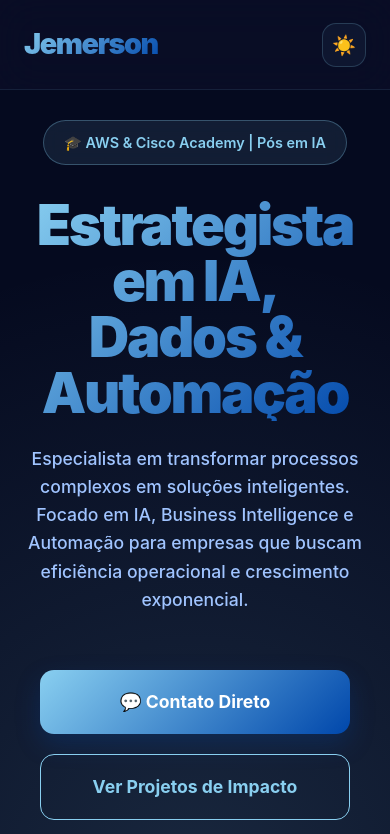
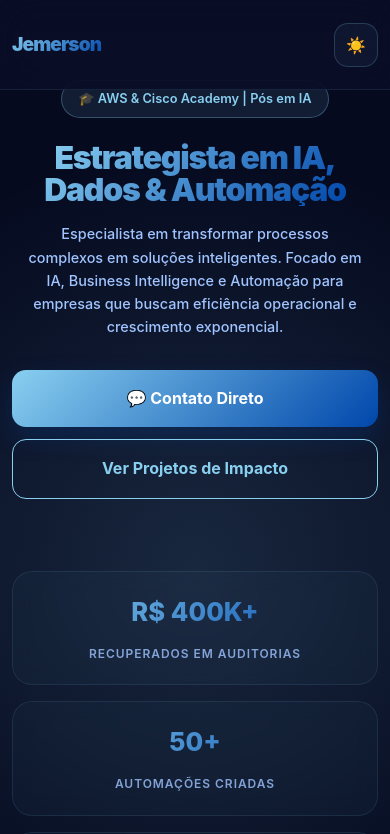
Before and after one commit to Jemerson07/vite-react-final, a React (Vite) app: page / in a window 390 px wide. Shown: the top 834 px of the page. Built offline with nearby package versions, Linux system fonts and the light colour scheme.

Commit message:
Add comprehensive mobile responsiveness to all components (Navbar, Hero, and more)

```diff
--- a/src/components/Hero.jsx
+++ b/src/components/Hero.jsx
@@ -11,6 +11,21 @@ const HeroSection = styled.section`
   text-align: center;
   background: radial-gradient(circle at center, rgba(137, 207, 240, 0.15) 0%, transparent 70%);
   padding-top: 120px;
+  padding-left: 24px;
+  padding-right: 24px;
+
+  @media (max-width: 768px) {
+    padding-top: 100px;
+    padding-left: 16px;
+    padding-right: 16px;
+  }
+
+  @media (max-width: 480px) {
+    padding-top: 80px;
+    padding-left: 12px;
+    padding-right: 12px;
+    min-height: auto;
+  }
 `;
 
 const Badge = styled(motion.div)`
@@ -26,6 +41,12 @@ const Badge = styled(motion.div)`
   align-items: center;
   gap: 10px;
   backdrop-filter: blur(10px);
+
+  @media (max-width: 480px) {
+    font-size: 0.8rem;
+    padding: 8px 16px;
+    margin-bottom: 24px;
+  }
 `;
 
 const Title = styled(motion.h1)`
@@ -39,8 +60,17 @@ const Title = styled(motion.h1)`
   -webkit-text-fill-color: transparent;
   background-clip: text;
 
+  @media (max-width: 1024px) {
+    font-size: 4.5rem;
+  }
+
   @media (max-width: 768px) {
-    font-size: 3.5rem;
+    font-size: 3rem;
+  }
+
+  @media (max-width: 480px) {
+    font-size: 2rem;
+    margin-bottom: 16px;
   }
 `;
 
@@ -51,9 +81,17 @@ const Subtitle = styled(motion.p)`
   line-height: 1.6;
   opacity: 0.9;
   font-weight: 500;
+  padding: 0 16px;
 
   @media (max-width: 768px) {
-    font-size: 1.1rem;
+    font-size: 1rem;
+    margin-bottom: 40px;
+  }
+
+  @media (max-width: 480px) {
+    font-size: 0.9rem;
+    margin-bottom: 32px;
+    padding: 0 12px;
   }
 `;
 
@@ -62,10 +100,17 @@ const ButtonGroup = styled(motion.div)`
   gap: 20px;
   margin-bottom: 80px;
 
+  @media (max-width: 768px) {
+    gap: 16px;
+    margin-bottom: 60px;
+  }
+
   @media (max-width: 480px) {
     flex-direction: column;
     width: 100%;
-    padding: 0 20px;
+    gap: 12px;
+    margin-bottom: 40px;
+    padding: 0;
   }
 `;
 
@@ -77,11 +122,23 @@ const PrimaryButton = styled.a`
   font-weight: 700;
   font-size: 1.1rem;
   box-shadow: 0 10px 25px rgba(0, 71, 171, 0.25);
-  display: inline-block;
+  display: inline-flex;
+  align-items: center;
+  justify-content: center;
+  min-height: 44px;
+  cursor: pointer;
+  text-decoration: none;
+  transition: all 0.3s ease;
 
   &:hover {
     transform: translateY(-3px);
     box-shadow: 0 15px 35px rgba(0, 71, 171, 0.35);
+  }
+
+  @media (max-width: 480px) {
+    padding: 16px 24px;
+    font-size: 1rem;
+    width: 100%;
   }
 `;
 
@@ -93,11 +150,23 @@ const SecondaryButton = styled.a`
   font-weight: 700;
   font-size: 1.1rem;
   border: 1px solid var(--baby-blue);
-  display: inline-block;
+  display: inline-flex;
+  align-items: center;
+  justify-content: center;
+  min-height: 44px;
+  cursor: pointer;
+  text-decoration: none;
+  transition: all 0.3s ease;
 
   &:hover {
     background: rgba(137, 207, 240, 0.08);
     transform: translateY(-3px);
+  }
+
+  @media (max-width: 480px) {
+    padding: 16px 24px;
+    font-size: 1rem;
+    width: 100%;
   }
 `;
 
@@ -108,13 +177,23 @@ const StatsContainer = styled(motion.div)`
   width: 100%;
   max-width: 1100px;
   margin-top: 40px;
+  padding: 0 16px;
 
   @media (max-width: 992px) {
     grid-template-columns: repeat(2, 1fr);
+    gap: 24px;
+  }
+
+  @media (max-width: 768px) {
+    gap: 20px;
+    padding: 0 12px;
   }
 
   @media (max-width: 480px) {
     grid-template-columns: 1fr;
+    gap: 16px;
+    padding: 0;
+    margin-top: 32px;
   }
 `;
 
@@ -148,6 +227,27 @@ const StatItem = styled.div`
     letter-spacing: 0.12em;
     font-weight: 600;
     opacity: 0.8;
+  }
+
+  @media (max-width: 768px) {
+    padding: 24px;
+    h3 {
+      font-size: 2rem;
+    }
+    p {
+      font-size: 0.8rem;
+    }
+  }
+
+  @media (max-width: 480px) {
+    padding: 20px;
+    h3 {
+      font-size: 1.6rem;
+    }
+    p {
+      font-size: 0.75rem;
+      letter-spacing: 0.08em;
+    }
   }
 `;
 
--- a/src/components/Navbar.jsx
+++ b/src/components/Navbar.jsx
@@ -18,8 +18,18 @@ const NavContainer = styled(motion.nav)`
   background: ${props => props.theme === 'dark' ? 'rgba(5, 10, 31, 0.8)' : 'rgba(255, 255, 255, 0.8)'};
   transition: all 0.3s ease;
 
+  @media (max-width: 1024px) {
+    padding: 0 32px;
+  }
+
   @media (max-width: 768px) {
-    padding: 0 24px;
+    padding: 0 16px;
+    height: 70px;
+  }
+
+  @media (max-width: 480px) {
+    padding: 0 12px;
+    height: 60px;
   }
 `;
 
@@ -32,6 +42,15 @@ const Logo = styled.div`
   -webkit-text-fill-color: transparent;
   background-clip: text;
   cursor: pointer;
+  white-space: nowrap;
+
+  @media (max-width: 768px) {
+    font-size: 1.4rem;
+  }
+
+  @media (max-width: 480px) {
+    font-size: 1.2rem;
+  }
 `;
 
 const NavLinks = styled.ul`
@@ -73,10 +92,18 @@ const ThemeToggle = styled(motion.button)`
   font-size: 1.2rem;
   transition: all 0.3s ease;
   color: var(--baby-blue);
+  min-width: 44px;
+  min-height: 44px;
 
   &:hover {
     background: rgba(137, 207, 240, 0.15);
     border-color: var(--baby-blue);
+  }
+
+  @media (max-width: 480px) {
+    width: 40px;
+    height: 40px;
+    font-size: 1rem;
   }
 `;
 
```
